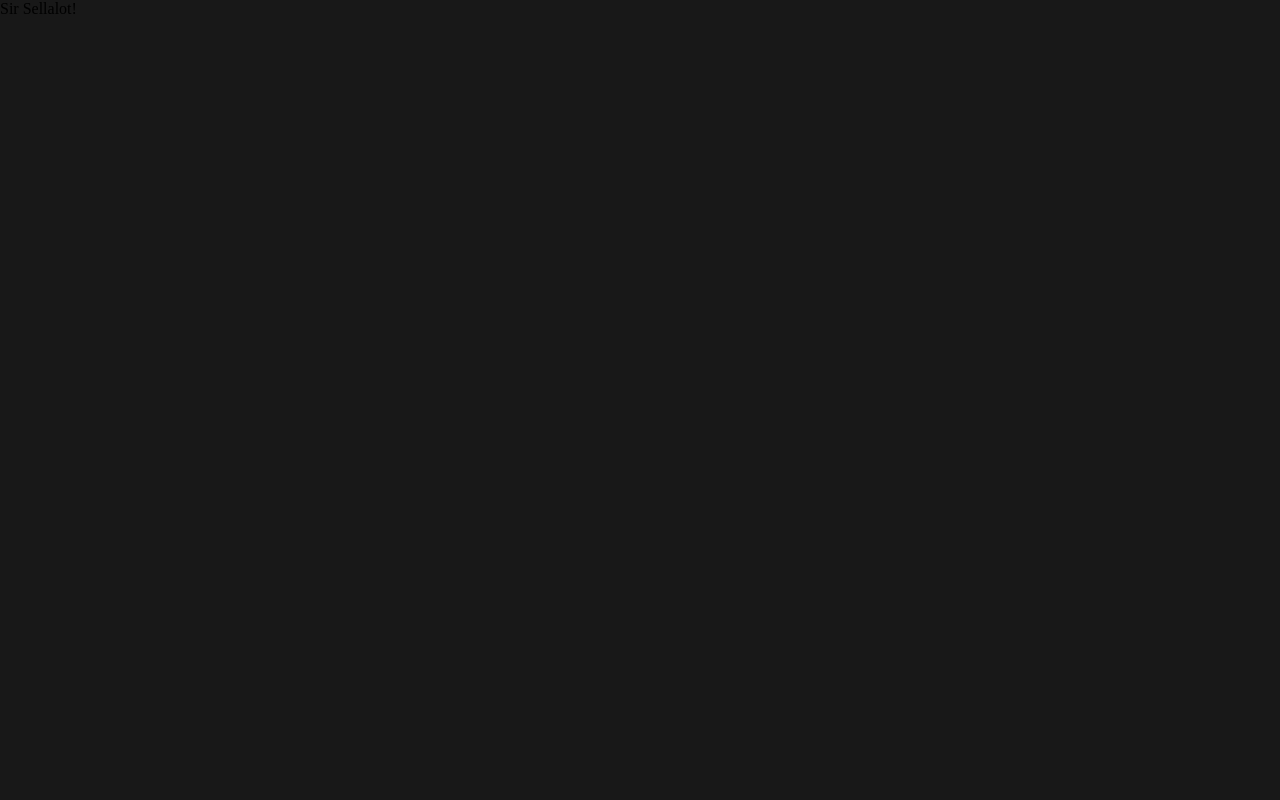
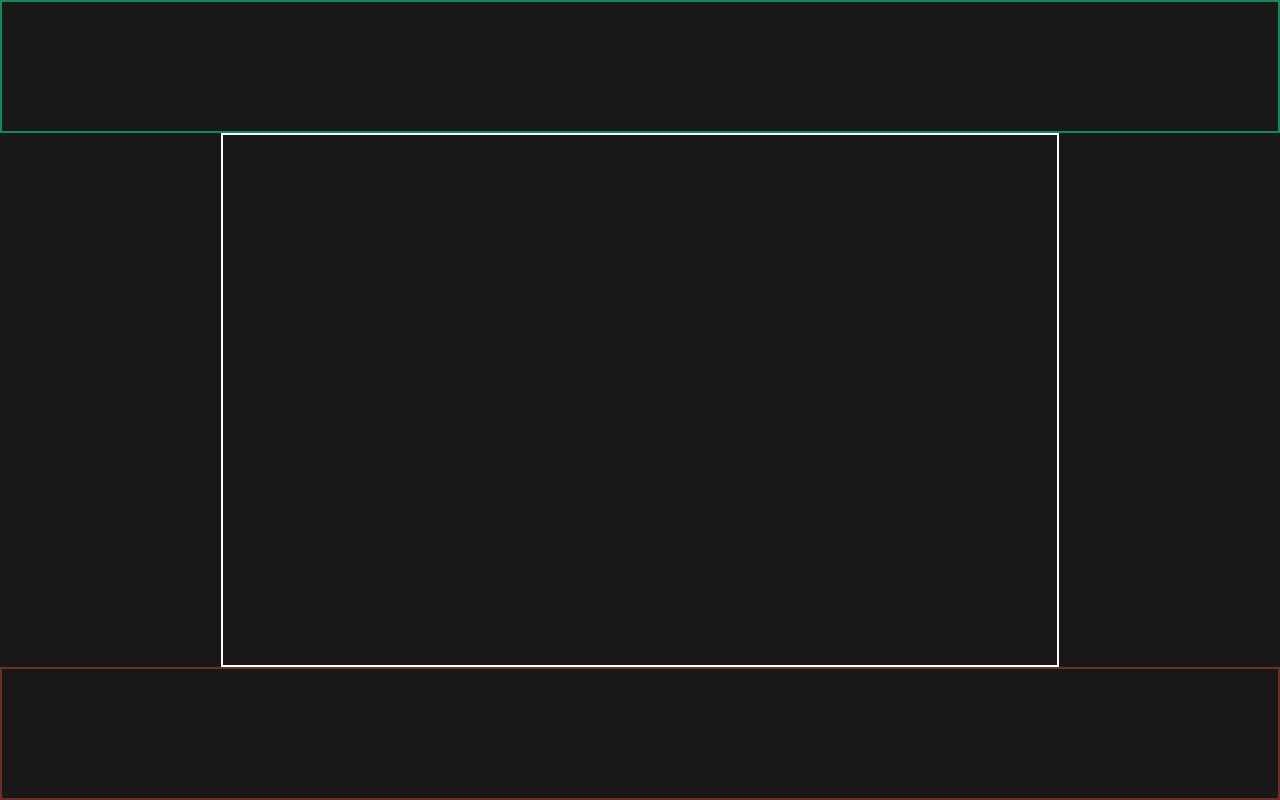
Before and after one commit to uaeboss/sirsellalot_frontend, a React (Vite) app: page / in a window 1280 px wide. Built offline with nearby package versions, Linux system fonts and the light colour scheme; a web font is replaced by a local one.

Commit message:
add grid

```diff
--- a/src/App.jsx
+++ b/src/App.jsx
@@ -1,12 +1,19 @@
-import './styles/App.css'
+import "./styles/App.css";
 
 function App() {
-
   return (
     <>
-    <p>Sir Sellalot!</p>
+      <div className="wrapper">
+        <div className="container">
+          <div className="navigation"></div>
+          <div className="content"></div>
+          <div className="footer"></div>
+          <div className="banner1"></div>
+          <div className="banner2"></div>
+        </div>
+      </div>
     </>
-  )
+  );
 }
 
-export default App
+export default App;
--- /dev/null
+++ b/src/components/Content.jsx
@@ -0,0 +1,5 @@
+const Content = () => {
+  return <p>Content</p>;
+};
+
+export default Content;
--- /dev/null
+++ b/src/components/Footer.jsx
@@ -0,0 +1,5 @@
+const Footer = () => {
+    return <p>Footer</p>;
+  };
+
+  export default Footer;
--- /dev/null
+++ b/src/components/Navigation.jsx
@@ -0,0 +1,5 @@
+const Navigation = () => {
+    return <p>Navigation</p>;
+  };
+
+  export default Navigation;
--- a/src/styles/App.css
+++ b/src/styles/App.css
@@ -24,4 +24,42 @@ a {
 }
 a:hover {
   color: #282c47;
+}
+
+.wrapper {
+  width: 100vw;
+  height: 100vh;
+}
+
+.container {
+  display: grid;
+  height: 100vh;
+  grid-template-columns: 0.5fr 1.9fr 0.5fr;
+  grid-template-rows: 0.5fr 2fr 0.5fr;
+  gap: 0px 0px;
+  grid-auto-flow: row;
+  grid-template-areas: "navigation navigation navigation" "banner1 content banner2" "footer footer footer";
+}
+
+.navigation {
+  grid-area: navigation;
+  border: 2px solid #168a56;
+}
+
+.content {
+  grid-area: content;
+  border: 2px solid #fff;
+}
+
+.footer {
+  grid-area: footer;
+  border: 2px solid #6d2d2d;
+}
+
+.banner1 {
+  grid-area: banner1;
+}
+
+.banner2 {
+  grid-area: banner2;
 }/*# sourceMappingURL=App.css.map */
--- a/src/styles/App.sass
+++ b/src/styles/App.sass
@@ -22,3 +22,34 @@ a
     margin-left: 2rem
     &:hover
         color: #282c47
+
+.wrapper
+    width: 100vw
+    height: 100vh
+
+.container
+    display: grid
+    height: 100vh
+    grid-template-columns: 0.5fr 1.9fr 0.5fr
+    grid-template-rows: 0.5fr 2fr 0.5fr
+    gap: 0px 0px
+    grid-auto-flow: row
+    grid-template-areas: "navigation navigation navigation" "banner1 content banner2" "footer footer footer"
+
+.navigation
+    grid-area: navigation
+    border: 2px solid #168a56
+
+.content
+    grid-area: content
+    border: 2px solid #fff
+
+.footer
+    grid-area: footer
+    border: 2px solid #6d2d2d
+
+.banner1
+    grid-area: banner1
+
+.banner2
+    grid-area: banner2
```
Also changed, not shown: 1 other file (tests, documents, lock files or other folders).
